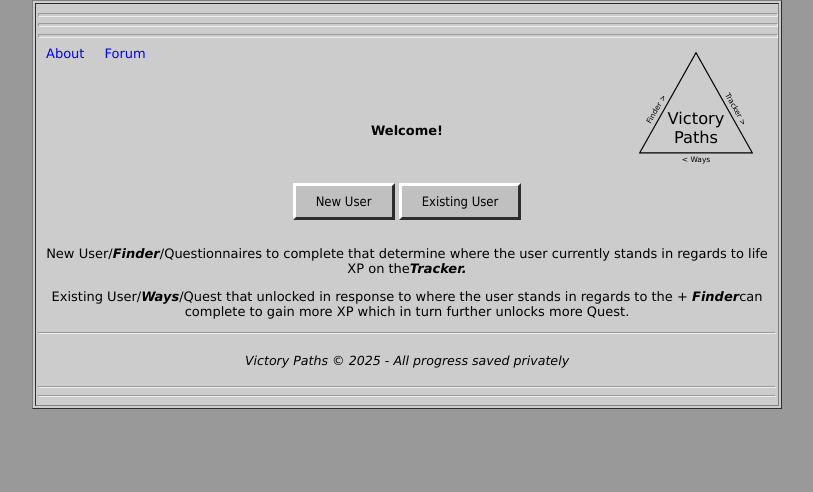
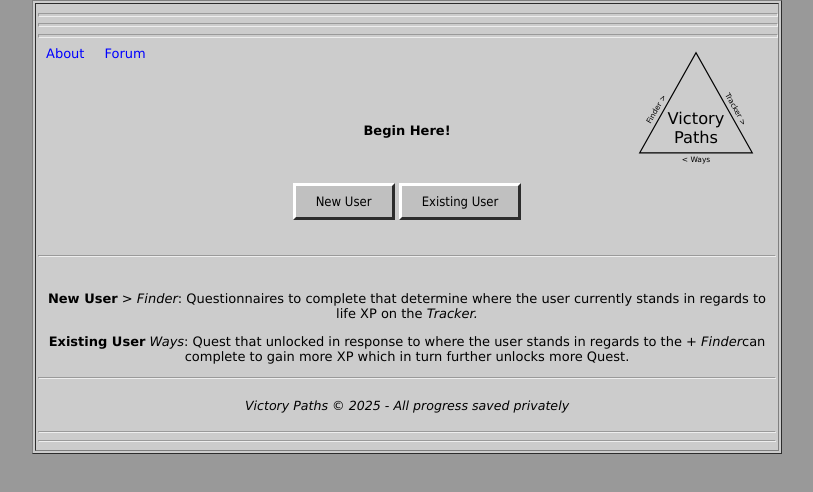
Before and after one commit to drewlarsen1219-stack/Victory-Pages, a plain HTML site: page victorypaths.html in a window 1280 px wide. Shown: the whole page, without its empty margins (233-1046 px from the left). Drawn offline with Linux system fonts and the light colour scheme.

Commit message:
Revise welcome message and update button links
Updated user guidance and navigation links.

```diff
--- a/victorypaths.html
+++ b/victorypaths.html
@@ -191,26 +191,28 @@ hr {
                     <a href="index.html">Forum</a>
                 </div>
 
-                <h4 class="lower-welcome">Welcome!</h4>
+                <h4 class="lower-welcome">Begin Here!</h4>
                 <br>
 
 <p>
-    <button class="classic-3d-button" onclick="window.location.href='finder_structure.html'">
+    <button class="classic-3d-button" onclick="window.location.href=finder/finder_structure.html">
         New User
     </button>
 
-    <button class="classic-3d-button" onclick="window.location.href='ways_structure.html'">
+    <button class="classic-3d-button" onclick="window.location.href=tracker/tracker_structure.html">
         Existing User
     </button>
 </p>
             </div>
         </div>
+                        <br>
+<hr>
+                        <br>
+<p><strong>New User</strong> > <em>Finder</em>: Questionnaires to complete that determine where the user currently stands in
+    regards to life XP on the <em>Tracker.</em></p>
 
-<p> New User/<strong><em>Finder</em></strong>/Questionnaires to complete that determine where the user currently stands in
-    regards to life XP on the<strong><em>Tracker.</em></strong></p>
-
-</p>Existing User/<strong><em>Ways</em></strong>/Quest that unlocked in response to where the user stands in regards to the +
-    <strong><em>Finder</em></strong>can complete to gain more XP which in turn further unlocks more Quest.</p>
+</p><strong>Existing User</strong> <em>Ways</em>: Quest that unlocked in response to where the user stands in regards to the +
+    <em>Finder</em>can complete to gain more XP which in turn further unlocks more Quest.</p>
 
         <hr>
         <div style="padding:12px 20px;text-align:center;font-size:0.97em;">
```
